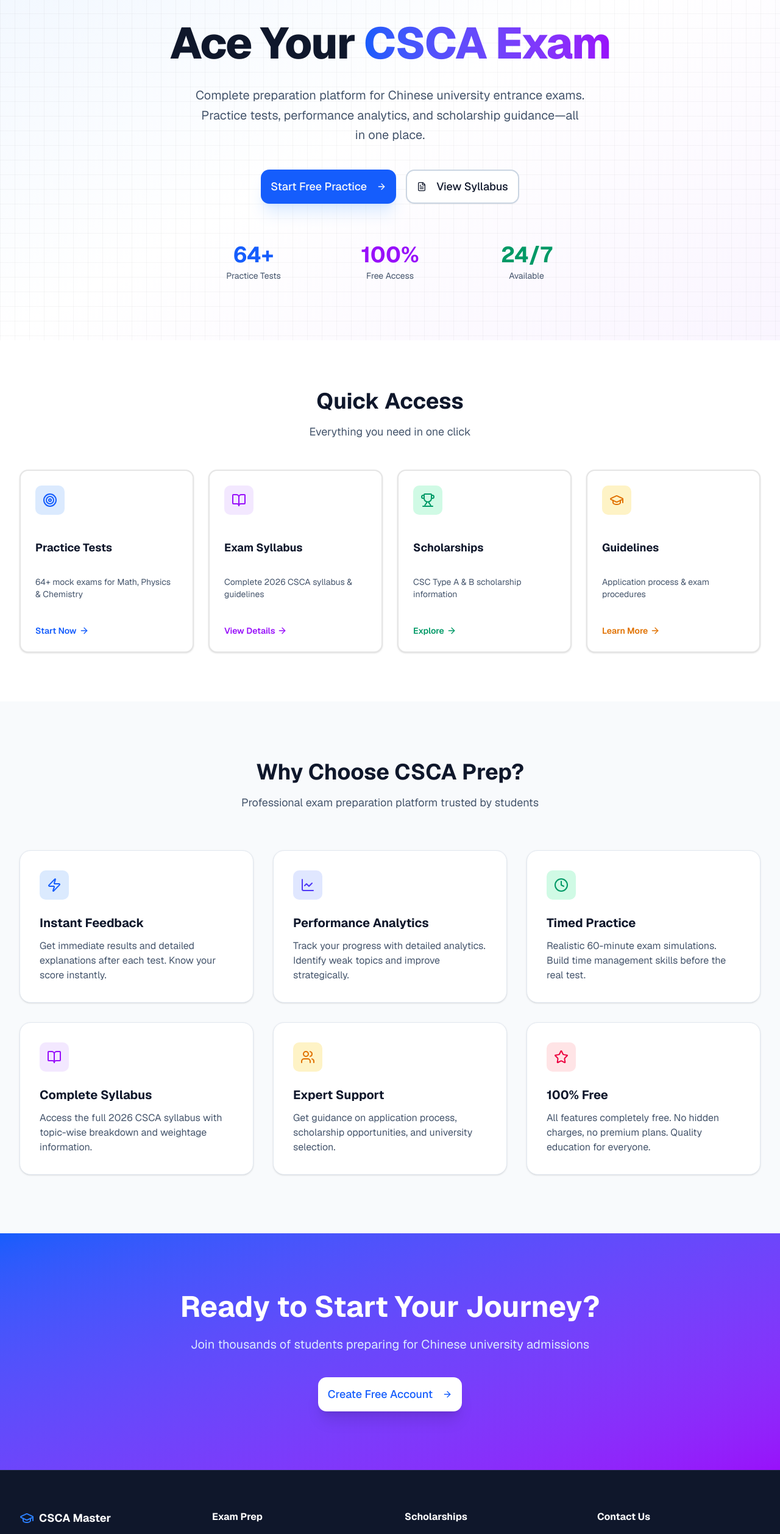
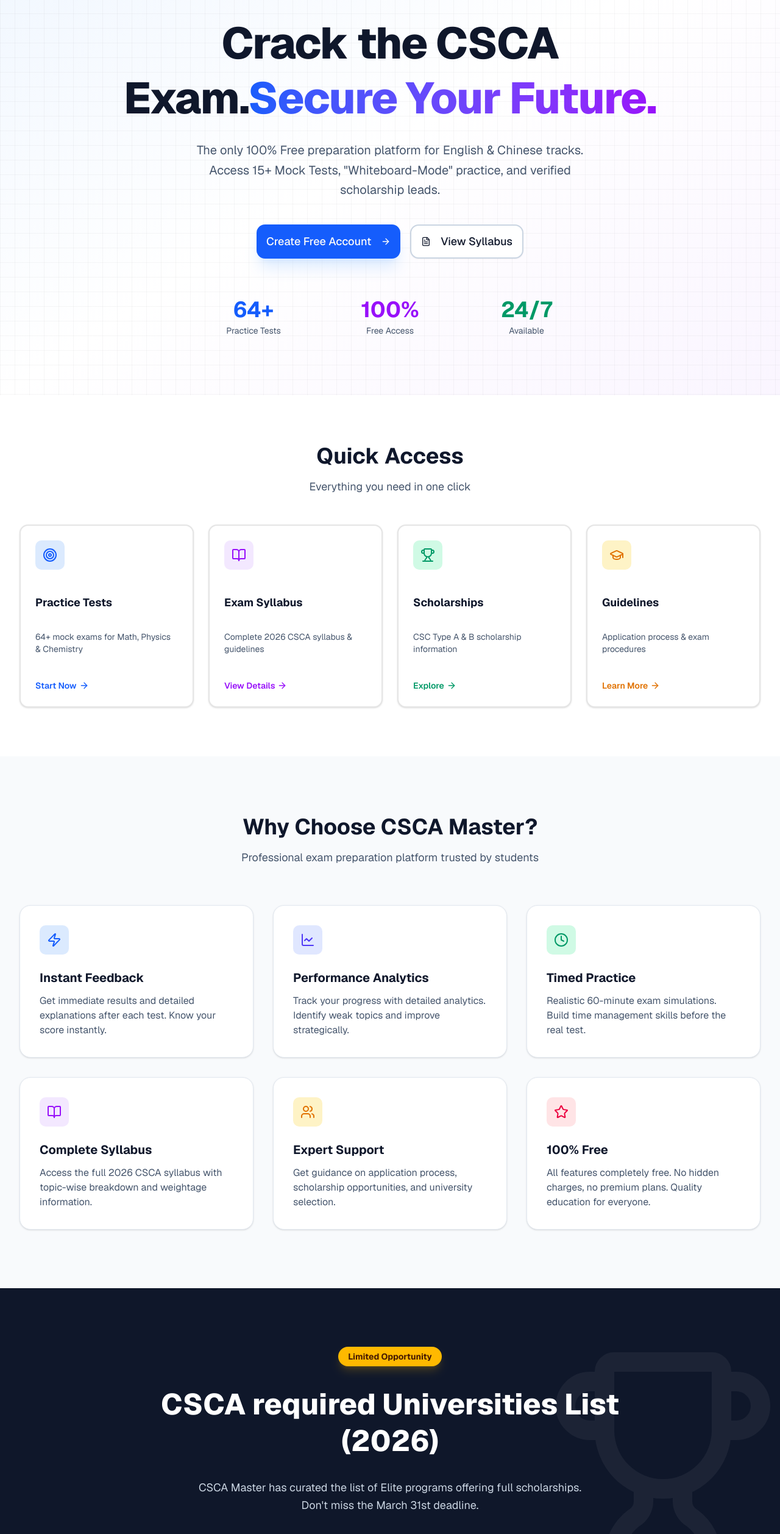
Before and after one commit to rakibnuist/csca-prep, a Next.js app: page / in a window 1280 px wide. Shown: the part 234-2749 px from the top of the page at 61% size. Built offline with nearby package versions, Linux system fonts and the light colour scheme; no server answers.

Commit message:
Update branding to cscamaster.com and update CTA/Footer

```diff
--- a/package.json
+++ b/package.json
@@ -2,7 +2,7 @@
   "name": "csca-prep",
   "version": "0.1.0",
   "private": true,
-  "homepage": "https://csca-prep-seven.vercel.app/",
+  "homepage": "https://www.cscamaster.com/",
   "scripts": {
     "dev": "next dev",
     "build": "prisma generate && next build",
--- a/prisma/seed.js
+++ b/prisma/seed.js
@@ -75,10 +75,10 @@ async function main() {
     const hashedPassword = await bcrypt.hash("password123", 10);
 
     await prisma.user.upsert({
-        where: { email: 'student@csca-prep.com' },
+        where: { email: 'student@cscamaster.com' },
         update: { password: hashedPassword, role: 'STUDENT' },
         create: {
-            email: 'student@csca-prep.com',
+            email: 'student@cscamaster.com',
             password: hashedPassword,
             name: 'Default Student',
             role: 'STUDENT',
@@ -88,10 +88,10 @@ async function main() {
     });
 
     await prisma.user.upsert({
-        where: { email: 'admin@csca-prep.com' },
+        where: { email: 'admin@cscamaster.com' },
         update: { password: hashedPassword, role: 'ADMIN' },
         create: {
-            email: 'admin@csca-prep.com',
+            email: 'admin@cscamaster.com',
             password: hashedPassword,
             name: 'System Admin',
             role: 'ADMIN'
--- a/src/app/(dashboard)/tests/page.tsx
+++ b/src/app/(dashboard)/tests/page.tsx
@@ -11,7 +11,7 @@ async function getTestsData() {
     let userId = session?.userId as string;
 
     if (!userId) {
-        const firstUser = await prisma.user.findFirst({ where: { email: 'student@csca-prep.com' } });
+        const firstUser = await prisma.user.findFirst({ where: { email: 'student@cscamaster.com' } });
         userId = firstUser?.id || "";
     }
 
--- a/src/app/(public)/page.tsx
+++ b/src/app/(public)/page.tsx
@@ -45,11 +45,11 @@ export default async function Home() {
               </div>
 
               <h1 className="text-4xl sm:text-5xl md:text-6xl lg:text-7xl font-extrabold tracking-tight text-slate-900 mb-4 sm:mb-6 leading-tight">
-                Ace Your <span className="text-transparent bg-clip-text bg-gradient-to-r from-blue-600 to-purple-600">CSCA Exam</span>
+                Crack the CSCA Exam.<span className="text-transparent bg-clip-text bg-gradient-to-r from-blue-600 to-purple-600">Secure Your Future.</span>
               </h1>
 
               <p className="text-base sm:text-lg md:text-xl text-slate-600 mb-8 sm:mb-10 leading-relaxed max-w-2xl mx-auto px-4">
-                Complete preparation platform for Chinese university entrance exams. Practice tests, performance analytics, and scholarship guidance—all in one place.
+                The only 100% Free preparation platform for English & Chinese tracks. Access 15+ Mock Tests, "Whiteboard-Mode" practice, and verified scholarship leads.
               </p>
 
               <div className="flex flex-col sm:flex-row justify-center gap-3 sm:gap-4 px-4">
@@ -62,7 +62,7 @@ export default async function Home() {
                 ) : (
                   <Link href="/sign-up" className="w-full sm:w-auto">
                     <Button size="lg" className="h-12 sm:h-14 px-6 sm:px-8 text-base sm:text-lg bg-blue-600 hover:bg-blue-700 shadow-xl shadow-blue-200/50 w-full rounded-xl">
-                      Start Free Practice <ArrowRight className="ml-2 h-5 w-5" />
+                      Create Free Account <ArrowRight className="ml-2 h-5 w-5" />
                     </Button>
                   </Link>
                 )}
@@ -166,7 +166,7 @@ export default async function Home() {
           <div className="max-w-7xl mx-auto px-4 sm:px-6 lg:px-8">
             <div className="text-center mb-12 sm:mb-16">
               <h2 className="text-2xl sm:text-3xl md:text-4xl font-bold text-slate-900 mb-3 sm:mb-4">
-                Why Choose CSCA Prep?
+                Why Choose CSCA Master?
               </h2>
               <p className="text-base sm:text-lg text-slate-600 max-w-2xl mx-auto">
                 Professional exam preparation platform trusted by students
@@ -244,27 +244,35 @@ export default async function Home() {
         </section>
 
         {/* 4. CTA SECTION */}
-        <section className="py-16 sm:py-20 md:py-24 bg-gradient-to-br from-blue-600 to-purple-600">
-          <div className="max-w-4xl mx-auto px-4 sm:px-6 lg:px-8 text-center">
-            <h2 className="text-3xl sm:text-4xl md:text-5xl font-bold text-white mb-4 sm:mb-6">
-              Ready to Start Your Journey?
+        {/* 4. CTA SECTION */}
+        <section className="py-16 sm:py-20 md:py-24 bg-[#0F172A] relative overflow-hidden">
+          {/* Trophy Background Effect */}
+          <div className="absolute right-0 top-1/2 -translate-y-1/2 opacity-5 pointer-events-none">
+            <Trophy className="w-96 h-96 text-white" />
+          </div>
+
+          <div className="max-w-4xl mx-auto px-4 sm:px-6 lg:px-8 text-center relative z-10">
+
+            {/* Badge */}
+            <div className="inline-block bg-amber-400 text-amber-950 px-4 py-1.5 rounded-full font-bold text-sm mb-6 sm:mb-8 shadow-lg shadow-amber-400/20">
+              Limited Opportunity
+            </div>
+
+            <h2 className="text-3xl sm:text-4xl md:text-5xl font-extrabold text-white mb-6 sm:mb-8 leading-tight">
+              CSCA required Universities List <br className="hidden sm:block" />
+              (2026)
             </h2>
-            <p className="text-lg sm:text-xl text-blue-100 mb-8 sm:mb-10">
-              Join thousands of students preparing for Chinese university admissions
+
+            <p className="text-base sm:text-lg text-slate-300 mb-8 sm:mb-10 leading-relaxed max-w-2xl mx-auto">
+              CSCA Master has curated the list of Elite programs offering full scholarships.
+              Don't miss the March 31st deadline.
             </p>
-            {session ? (
-              <Link href="/tests">
-                <Button size="lg" className="h-12 sm:h-14 px-6 sm:px-8 text-base sm:text-lg bg-white text-blue-600 hover:bg-blue-50 shadow-xl rounded-xl">
-                  <Target className="mr-2 h-5 w-5" /> Start Practice Tests
-                </Button>
-              </Link>
-            ) : (
-              <Link href="/sign-up">
-                <Button size="lg" className="h-12 sm:h-14 px-6 sm:px-8 text-base sm:text-lg bg-white text-blue-600 hover:bg-blue-50 shadow-xl rounded-xl">
-                  Create Free Account <ArrowRight className="ml-2 h-5 w-5" />
-                </Button>
-              </Link>
-            )}
+
+            <Link href="https://eduexpressint.com/updates/complete-csc-universities-list-2026" target="_blank">
+              <Button size="lg" className="h-12 sm:h-14 px-8 sm:px-10 text-base sm:text-lg bg-emerald-500 hover:bg-emerald-600 text-white shadow-xl shadow-emerald-500/20 rounded-xl font-bold transition-all hover:scale-105">
+                Access List Now
+              </Button>
+            </Link>
           </div>
         </section>
 
--- a/src/app/api/submit-test/route.ts
+++ b/src/app/api/submit-test/route.ts
@@ -56,14 +56,14 @@ export async function POST(request: Request) {
         // 3. Handle User Context
         if (!userId) {
             let defaultUser = await prisma.user.findFirst({
-                where: { email: 'student@csca-prep.com' }
+                where: { email: 'student@cscamaster.com' }
             });
 
             if (!defaultUser) {
                 try {
                     defaultUser = await prisma.user.create({
                         data: {
-                            email: 'student@csca-prep.com',
+                            email: 'student@cscamaster.com',
                             name: 'Default Student',
                             whatsapp: '+8801700000000',
                             major: 'Engineering'
@@ -73,7 +73,7 @@ export async function POST(request: Request) {
                     console.error('Failed to create default user:', userErr);
                     // If creation fails due to race condition, try to find it again
                     defaultUser = await prisma.user.findFirst({
-                        where: { email: 'student@csca-prep.com' }
+                        where: { email: 'student@cscamaster.com' }
                     });
                 }
             }
--- a/src/app/layout.tsx
+++ b/src/app/layout.tsx
@@ -14,7 +14,7 @@ const geistMono = Geist_Mono({
 
 export const metadata: Metadata = {
   title: "CSCA Prep Master",
-  description: "Comprehensive Math Preparation for CSCA Exam (English & Chinese Tracks)",
+  description: "The only 100% Free preparation platform for English & Chinese tracks. Access 15+ Mock Tests, Whiteboard-Mode practice, and verified scholarship leads.",
 };
 
 export default function RootLayout({
--- a/src/components/layout/Footer.tsx
+++ b/src/components/layout/Footer.tsx
@@ -51,12 +51,8 @@ export function Footer() {
                         <ul className="space-y-4 text-sm">
 
                             <li className="flex items-center gap-3">
-                                <Phone className="h-4 w-4 text-blue-500 shrink-0" />
-                                <a href="tel:+880123456789" className="hover:text-white">+880 1XXX-XXXXXX</a>
-                            </li>
-                            <li className="flex items-center gap-3">
                                 <Mail className="h-4 w-4 text-blue-500 shrink-0" />
-                                <a href="mailto:support@cscamaster.com" className="hover:text-white">support@cscamaster.com</a>
+                                <a href="mailto:cscaprepration@gmail.com" className="hover:text-white">cscaprepration@gmail.com</a>
                             </li>
                         </ul>
                     </div>
```
Also changed, not shown: 1 other file (tests, documents, lock files or other folders).
